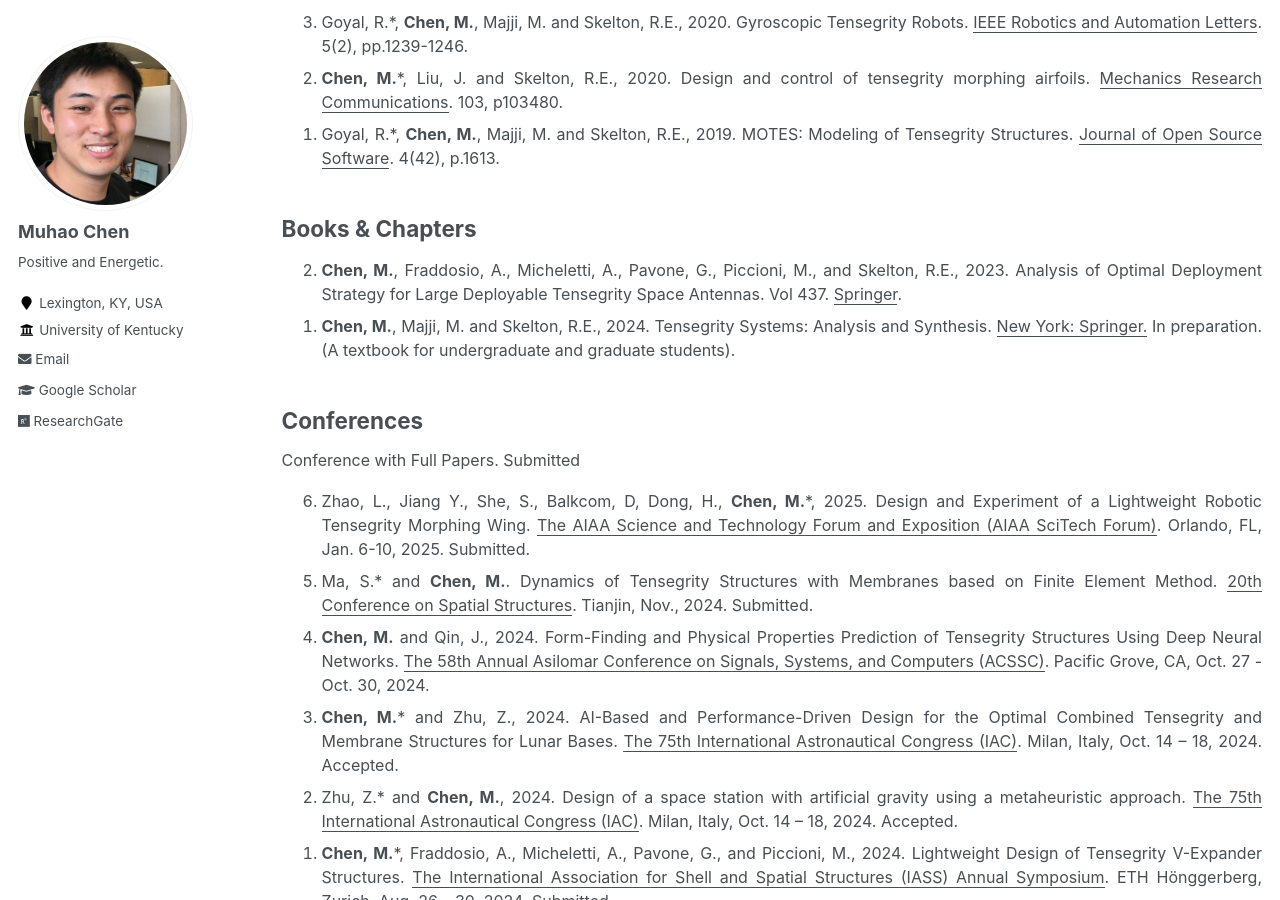
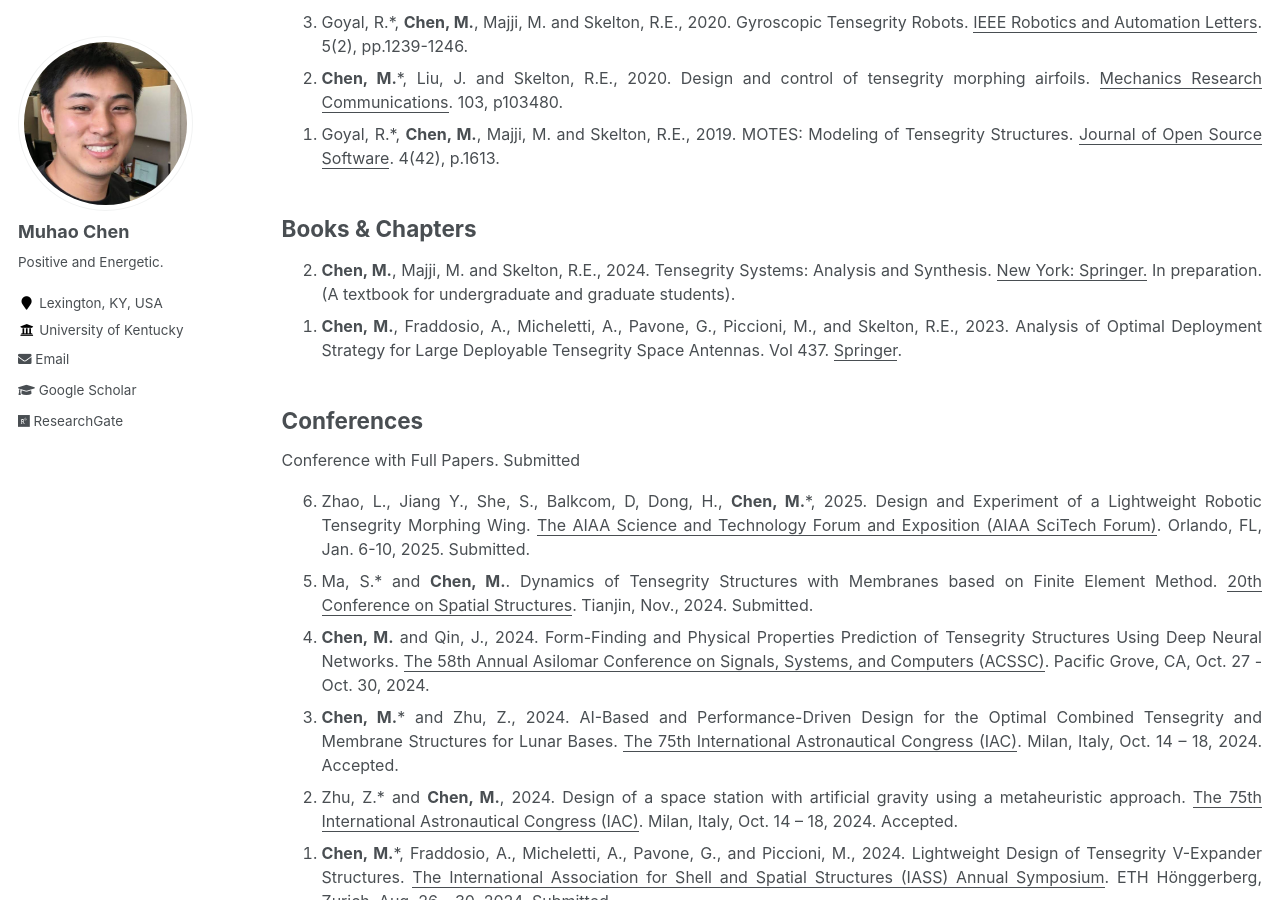
Before and after one commit to Muhao-Chen/muhao-chen.github.io, a Jekyll site: the page built from _pages/publication.md, in a window 1280 px wide and 900 px high, scrolled down 2174 px. Built offline with Jekyll 4.4.1, drawn with Linux system fonts in a browser that asks for light colours.

```diff
--- a/_pages/publication.md
+++ b/_pages/publication.md
@@ -68,9 +68,9 @@ Published
 ## Books & Chapters
 <font size=3>
 <ol reversed>
+<li><strong>Chen, M.</strong>, Majji, M. and Skelton, R.E., 2024. Tensegrity Systems: Analysis and Synthesis. <u>New York: Springer.</u> In preparation. (A textbook for undergraduate and graduate students).</li>
 <li><strong>Chen, M.</strong>, Fraddosio, A., Micheletti, A., Pavone, G., Piccioni, M., and Skelton, R.E., 2023. Analysis of Optimal Deployment Strategy for Large Deployable Tensegrity Space Antennas. Vol 437. <u>Springer</u>.</li>
 <!-- <li><strong>Chen, M.</strong>, Chen, B. and Skelton, R.E., 2024. Tensegrity Structures and Engineering Application. <u>Higher Education Press</u>. In preparation.</li> -->
-<li><strong>Chen, M.</strong>, Majji, M. and Skelton, R.E., 2024. Tensegrity Systems: Analysis and Synthesis. <u>New York: Springer.</u> In preparation. (A textbook for undergraduate and graduate students).</li>
 </ol>
 </font>
 
```
